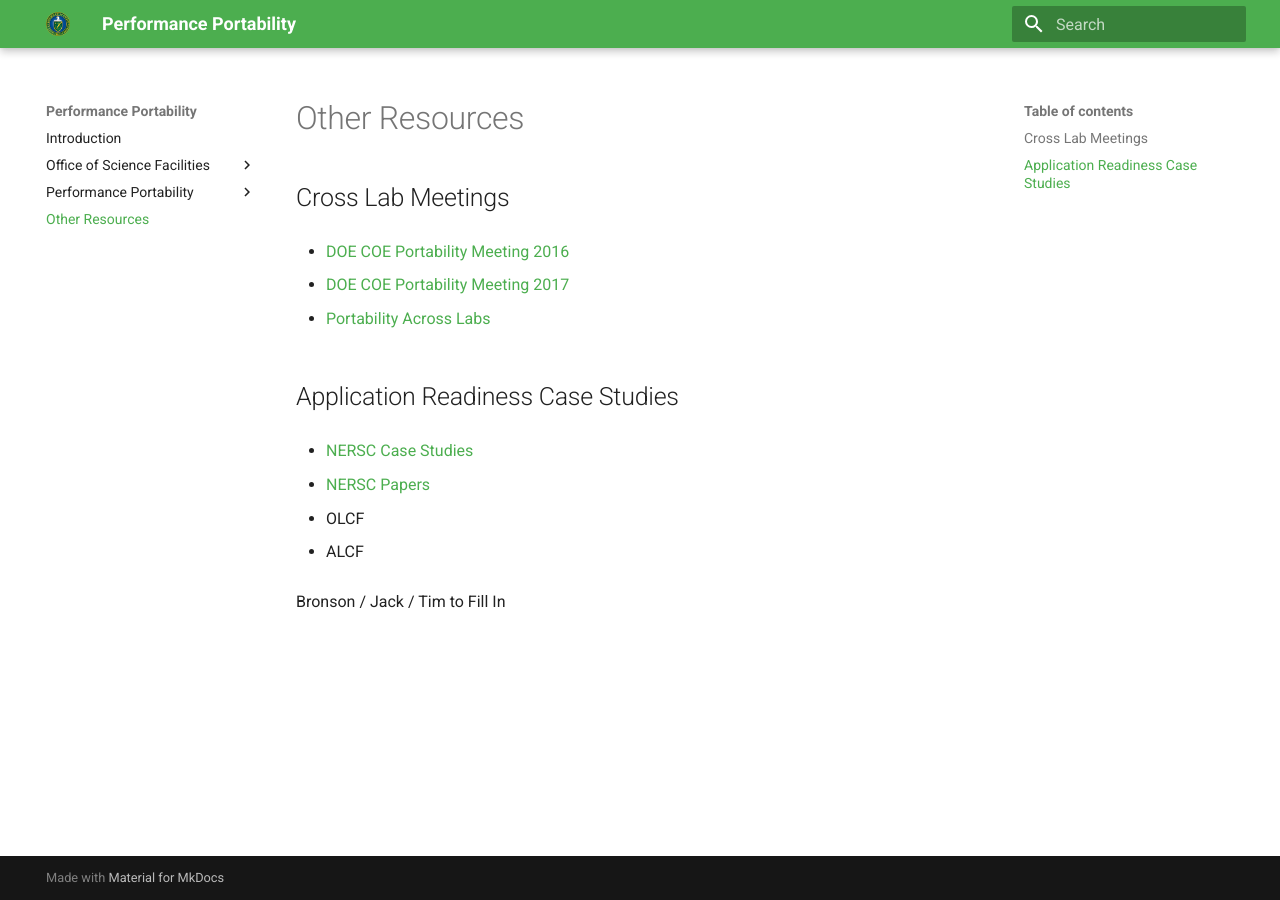
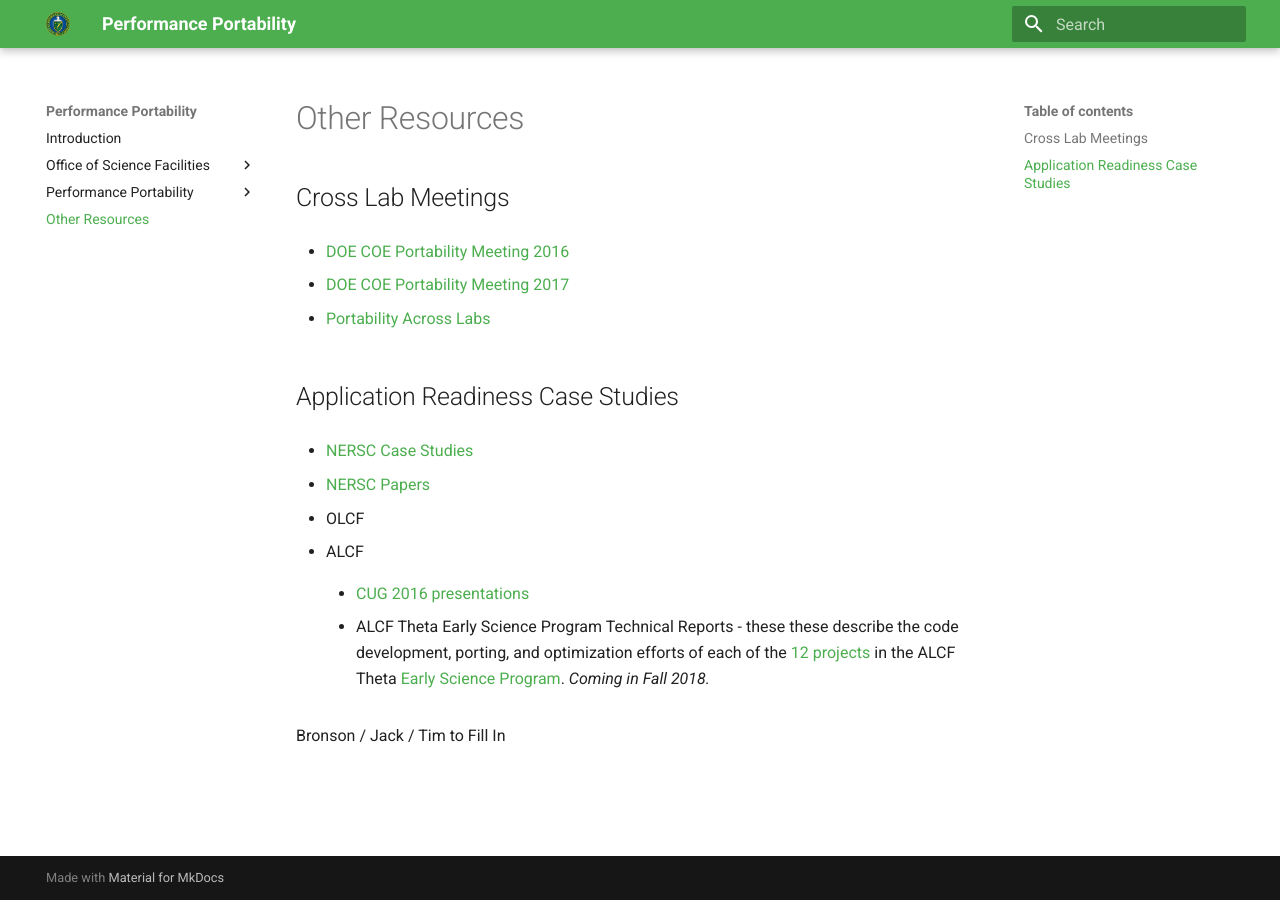
Before and after one commit to jrdeslippe/perfportsite, an MkDocs documentation site: the page built from docs/resources.md, in a window 1280 px wide. Built offline with MkDocs 1.6.1 and Material for MkDocs 9.7.7, drawn with Linux system fonts in a browser that asks for light colours; old or Windows-style settings are respelled for this version of MkDocs.

Commit message:
add ALCF apps-readiness case studies bullets & links

```diff
--- a/docs/resources.md
+++ b/docs/resources.md
@@ -18,4 +18,12 @@
 
 * ALCF
 
+    * [CUG 2016 presentations](http://esp.alcf.anl.gov/#ALCF_Theta_ESP_IXPUG2016_talks)
+
+    * ALCF Theta Early Science Program Technical Reports - these these
+      describe the code development, porting, and optimization efforts of each
+      of the [12
+      projects](https://www.alcf.anl.gov/articles/alcf-selects-projects-theta-early-science-program)
+      in the ALCF Theta [Early Science Program](http://esp.alcf.anl.gov). _Coming in Fall 2018._
+
 Bronson / Jack / Tim to Fill In
```
